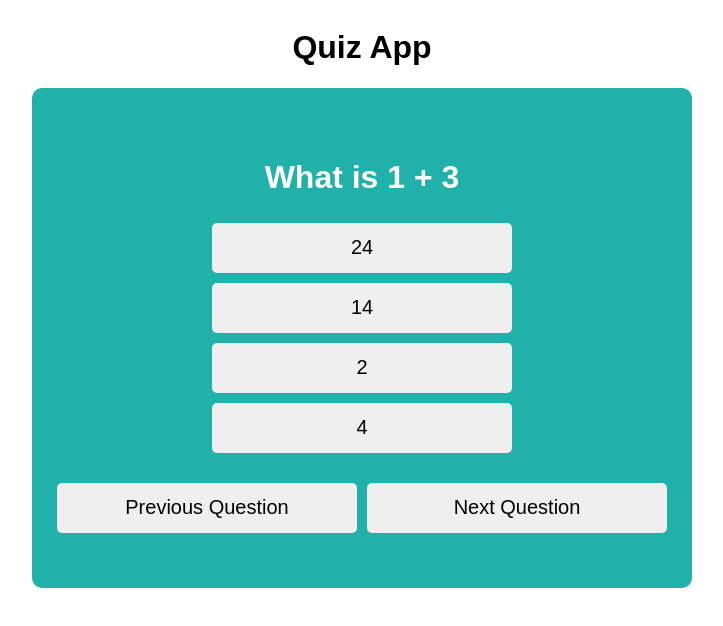
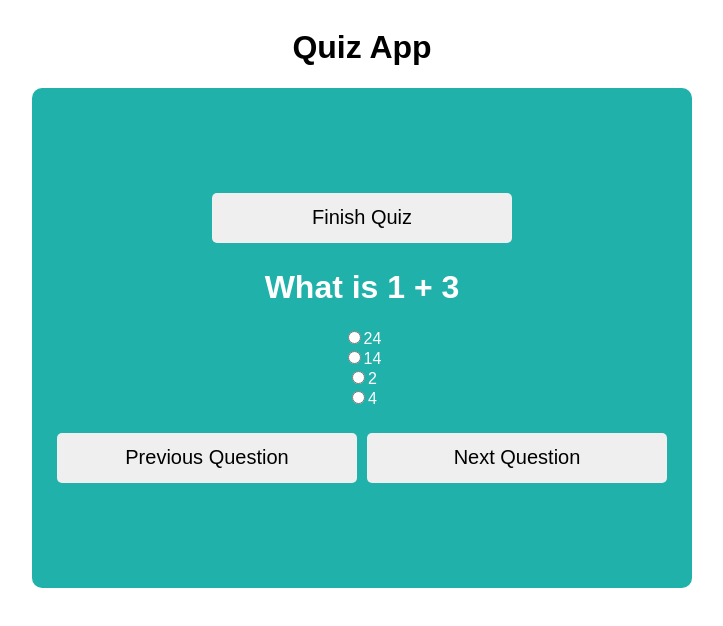
Before and after one commit to Maiqel1/cbt-test, a React (Create React App) app: page / in a window 1280 px wide. Both pictures are taken after a click on the button "Start Exam". Shown: the top 626 px of the page, without its empty margins (278-1001 px from the left). Built offline with nearby package versions, Linux system fonts and the light colour scheme.

Commit message:
fix: fix flaw in score increment, moved functionality to finishQuiz

```diff
--- a/src/components/Quiz.jsx
+++ b/src/components/Quiz.jsx
@@ -1,62 +1,155 @@
-import { useState, useContext} from "react"
+import { useState, useContext } from "react";
 import { Questions } from "../Question/QuestionBank";
 import { QuizContext } from "../Context/QuizContext";
 
 function Quiz() {
-    const {score, setScore, setExamState} = useContext(QuizContext)
+  const { score, setScore, setExamState } = useContext(QuizContext);
+
+// setting question and answer state
+  const [currentQuestion, setCurrentQuestion] = useState(0);
+  const [optionChosen, setOptionChosen] = useState("");
+
+//   this state is to clear the radio inputs when next is clicked, and retain state when previous is clicked
+  const [answers, setAnswers] = useState({});
+
+  const handleChange = (currentQuestion, optionChosen) => {
+    setAnswers({ ...answers, [currentQuestion]: optionChosen });
+  };
 
 
-    const[currentQuestion, setCurrentQuestion] = useState(0);
-    const [optionChosen, setOptionChosen] = useState("")
+//   next question and score increment
+  const nextQuestion = () => {
+    // theres a flaw here, score increments once answer is picked, and doesnt reduce when answer is changed to incorrect one.
+    // possible fix? disable previous question button(not very feasible)
+    // alternatively,move score increment to finish quiz function
+    // if (Questions[currentQuestion].answer === optionChosen) {
+    //   setScore(score + 1);
+    // }
+    // this condition returns the user to the first question when he clicks "next question" while on the last question
+    if (currentQuestion === Questions.length - 1) {
+      setCurrentQuestion(0);
+    } else {
+      setCurrentQuestion(currentQuestion + 1);
+    }
+    setAnswers({ ...answers });
+  };
 
+    // navigation to previous questions
+  const previousQuestion = () => {
+    if (currentQuestion === 0) {
+      setCurrentQuestion(0);
+    } else {
+      setCurrentQuestion(currentQuestion - 1);
+    }
+    // const prevAnswer = answers[currentQuestion - 1];
 
-    const nextQuestion = () => {
-        if (Questions[currentQuestion].answer === optionChosen) {
-            setScore(score + 1)
+  };
+
+//   code to submit quiz, needs work
+//   const finishQuiz = () => {
+//     // if (Questions[currentQuestion].answer === optionChosen) {
+//     //   setScore(score + 1);
+//     // }
+
+//     setExamState("EndScreen");
+//   };
+
+const finishQuiz = () => {
+    if(window.confirm("Are you sure you want to submit?")){
+      let score = 0;
+      for(let i=0; i<Questions.length; i++){
+        if(answers[i] === Questions[i].answer){
+          score++;
         }
-        // alert(score)
-        // setCurrentQuestion(currentQuestion + 1)
-        if (currentQuestion === Questions.length - 1) {
-            setCurrentQuestion(0)
-        } else {
-            setCurrentQuestion(currentQuestion + 1)
-        }
+      }
+      setScore(score);
+      setExamState("EndScreen");
     }
-
-    const previousQuestion = () =>{
-        if (currentQuestion === 0) {
-            setCurrentQuestion(0)
-        } else {
-            setCurrentQuestion(currentQuestion - 1)
-        }
-    }
-
-    const finishQuiz = () => {
-        if (Questions[currentQuestion].answer === optionChosen) {
-            setScore(score + 1)
-        }
-        setExamState('EndScreen')
-    }
+  };
 
 
   return (
     <div className="Quiz">
-        <h1>{Questions[currentQuestion].prompt}</h1>
 
-        <div className="options">
-            <button onClick={() => setOptionChosen("A")}>{Questions[currentQuestion].optionA}</button>
+        <div>
+          <button onClick={finishQuiz}>Finish Quiz</button>
+        </div>
+
+
+      <h1>{Questions[currentQuestion].prompt}</h1>
+
+      <div className="options">
+        {/* <button onClick={() => setOptionChosen("A")}>{Questions[currentQuestion].optionA}</button>
             <button onClick={() => setOptionChosen("B")}>{Questions[currentQuestion].optionB}</button>
             <button onClick={() => setOptionChosen("C")}>{Questions[currentQuestion].optionC}</button>
-            <button onClick={() => setOptionChosen("D")}>{Questions[currentQuestion].optionD}</button>
+            <button onClick={() => setOptionChosen("D")}>{Questions[currentQuestion].optionD}</button> */}
+        <div>
+          <input
+            type="radio"
+            name="option"
+            value="A"
+            onChange={() => {
+              setOptionChosen("A");
+              handleChange(currentQuestion, "A");
+            }}
+            checked={answers[currentQuestion] === "A"}
+          />
+          <label htmlFor="optionA">{Questions[currentQuestion].optionA}</label>
         </div>
 
-        <div className="nextPrev">
+        <div>
+          <input
+            type="radio"
+            id="optionB"
+            name="option"
+            value="B"
+            onChange={() => {
+              setOptionChosen("B");
+              handleChange(currentQuestion, "B");
+            }}
+            checked={answers[currentQuestion] === "B"}
+          />
+          <label htmlFor="optionB">{Questions[currentQuestion].optionB}</label>
+        </div>
+
+        <div>
+          <input
+            type="radio"
+            id="optionC"
+            name="option"
+            value="C"
+            onChange={() => {
+              setOptionChosen("C");
+              handleChange(currentQuestion, "C");
+            }}
+            checked={answers[currentQuestion] === "C"}
+          />
+          <label htmlFor="optionC">{Questions[currentQuestion].optionC}</label>
+        </div>
+
+        <div>
+          <input
+            type="radio"
+            id="optionD"
+            name="option"
+            value="D"
+            onChange={() => {
+              setOptionChosen("D");
+              handleChange(currentQuestion, "D");
+            }}
+            checked={answers[currentQuestion] === "D"}
+
+          />
+          <label htmlFor="optionD">{Questions[currentQuestion].optionD}</label>
+        </div>
+      </div>
+
+      <div className="nextPrev">
         <button onClick={previousQuestion}>Previous Question</button>
-        {currentQuestion === Questions.length - 1 ? (<button onClick={finishQuiz}>Finish Quiz</button>) : (<button onClick={nextQuestion}>Next Question</button>) }
 
-
-        </div>
+          <button onClick={nextQuestion}>Next Question</button>
+      </div>
     </div>
-  )
+  );
 }
-export default Quiz
+export default Quiz;
```
